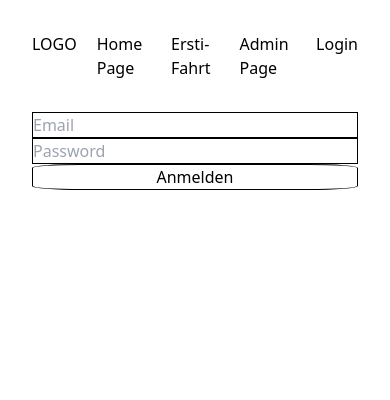
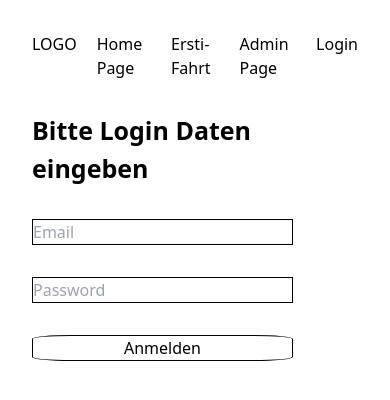
Before and after one commit to jonasrdt/web-engineering, a Nuxt app: page /login in a window 390 px wide. Shown: the top 400 px of the page. Built offline with nearby package versions, Linux system fonts and the light colour scheme.

Commit message:
added mobile additions

```diff
--- a/components/ArticleForm.vue
+++ b/components/ArticleForm.vue
@@ -1,15 +1,15 @@
 <template>
   <div class="fs-grid flex flex-col mb-8">
-      <div class="col-start-5 col-span-5">
+      <div class="col-start-1 md:col-start-5 col-span-4 md:col-span-5">
         <h1>Newsfeed füllen</h1>
         <p>Mit folgendem Formular kannst du weitere Inhalte zum Newsfeed hinzufügen.</p>
       </div>
-      <form @submit.prevent="saveData" class="article-form flex flex-col col-start-5 col-span-5">
+      <form @submit.prevent="saveData" class="article-form flex flex-col col-start-1 md:col-start-5 col-span-4 md:col-span-5">
             <label for="title">Titel:</label>
             <input type="text" id="title" v-model="title">
             <label for="content">Inhalt:</label>
             <textarea id="content" v-model="content"></textarea>
-            <button class="w-1/3" type="submit">Speichern</button>
+            <button class="w-1/3 mt-8" type="submit">Speichern</button>
         </form>
     </div>
 </template>
--- a/components/Body.vue
+++ b/components/Body.vue
@@ -1,5 +1,6 @@
 <template>
-    <div class="">
+    <div class="fs-grid">
+      <div class="col-start-1 col-span-12">
         <h2>Hier sind alle aktuellen Artikel:</h2>
           <ul>
               <li v-for="item in items" :key="item.id">
@@ -7,6 +8,7 @@
                   {{ item.content }}
               </li>
           </ul>
+      </div>
     </div>
 </template>
 
--- a/components/ErstiFahrtList.vue
+++ b/components/ErstiFahrtList.vue
@@ -1,6 +1,6 @@
 <template>
     <div class="fs-grid">
-        <div class="col-start-5 col-span-5">
+        <div class="col-start-1 md:col-start-5 col-span-4 md:col-span-5">
             <h2>Hier sind alle aktuellen Anmeldungen für die Ersti-Fahrt</h2>
             <ul>
                 <li v-for="item in items" :key="item.id">
--- a/components/ErstiRallyeForm.vue
+++ b/components/ErstiRallyeForm.vue
@@ -1,15 +1,15 @@
 <template>
     <div class="fs-grid flex flex-col mb-8">
-        <div class="col-start-5 col-span-5">
+        <div class="col-start-1 md:col-start-5 col-span-4 md:col-span-5">
           <h1>TeilnehmerIn zur Ersti-Fahrt anmelden</h1>
           <p>Mit folgendem Formular kannst manuell jemanden zur Ersti-Fahrt anmelden</p>
         </div>
-        <form @submit.prevent="saveData" class="article-form flex flex-col col-start-5 col-span-5">
+        <form @submit.prevent="saveData" class="article-form flex flex-col col-start-1 md:col-start-5 col-span-4 md:col-span-5">
               <label for="Vornamen">Vorname:</label>
               <input type="text" id="vorname" v-model="vorname">
               <label for="Nachname">Nachname:</label>
               <input type="text" id="nachname" v-model="nachname">
-              <button class="w-1/3" type="submit">Speichern</button>
+              <button class="w-1/3 mt-8" type="submit">Speichern</button>
           </form>
       </div>
   </template>
@@ -32,6 +32,7 @@
       await db.collection('erstiFahrtAnmeldungen').add(data)
       this.vorname = ''
       this.nachname = ''
+      window.location.reload();
     }
   }
   }
--- a/components/Login.vue
+++ b/components/Login.vue
@@ -1,10 +1,13 @@
 <template>
-    <div>
-      <form @submit.prevent="login" class="flex flex-col login">
-        <input v-model="email" type="email" placeholder="Email" required>
-        <input v-model="password" type="password" placeholder="Password" required>
-        <button type="submit">Anmelden</button>
-      </form>
+    <div class="fs-grid">
+      <div class="col-start-1 md:col-start-5 col-span-4 md:col-span-5">
+        <h1 class="mb-8">Bitte Login Daten eingeben</h1>
+        <form @submit.prevent="login" class="flex flex-col login">
+          <input class="mb-8" v-model="email" type="email" placeholder="Email" required>
+          <input v-model="password" type="password" placeholder="Password" required>
+          <button class="mt-8" type="submit">Anmelden</button>
+        </form>
+      </div>
     </div>
 </template>
 
```
Also changed, not shown: 1 other file (tests, documents, lock files or other folders). Lines whose indentation alone changed are shown as unchanged.
